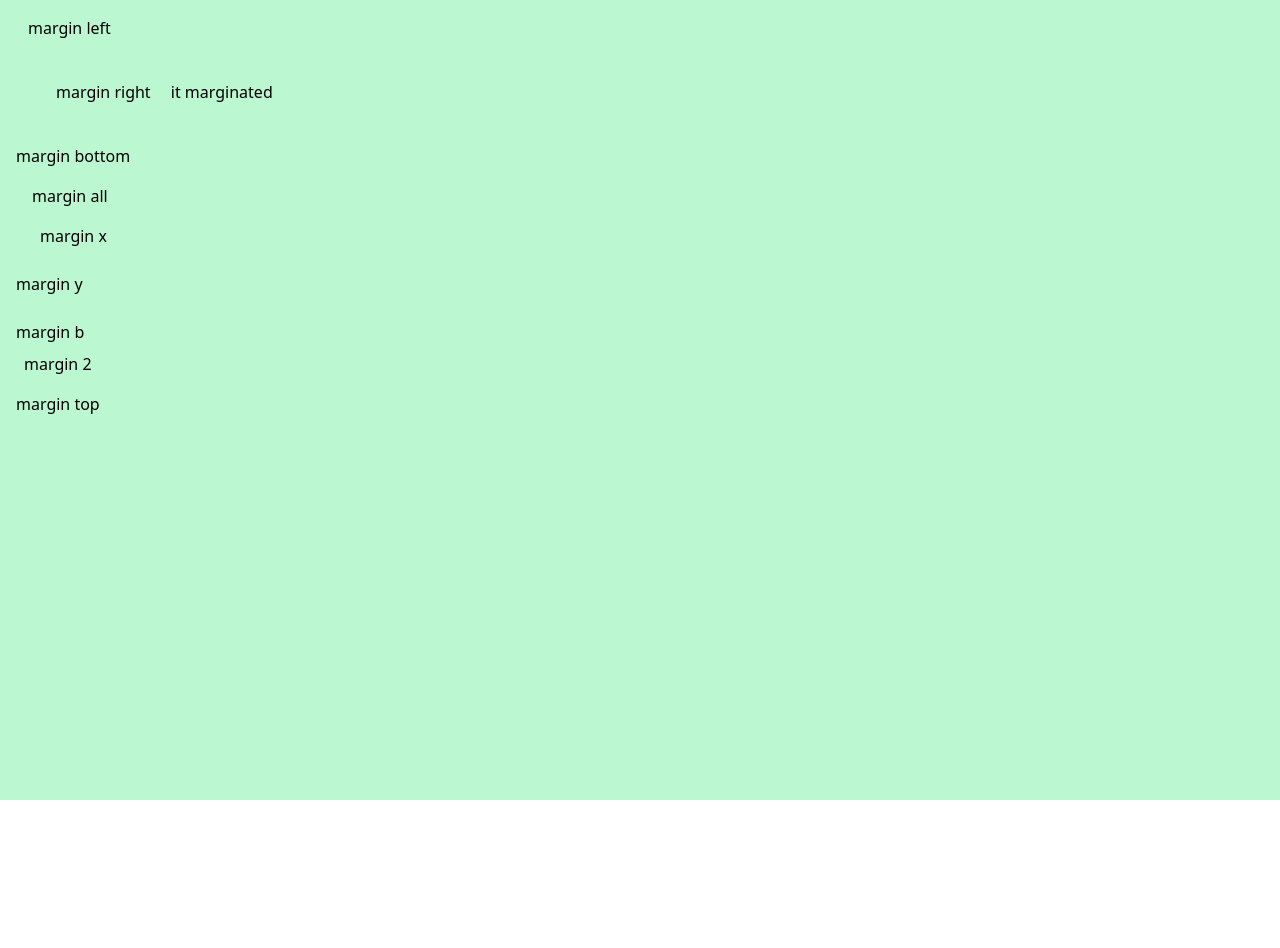
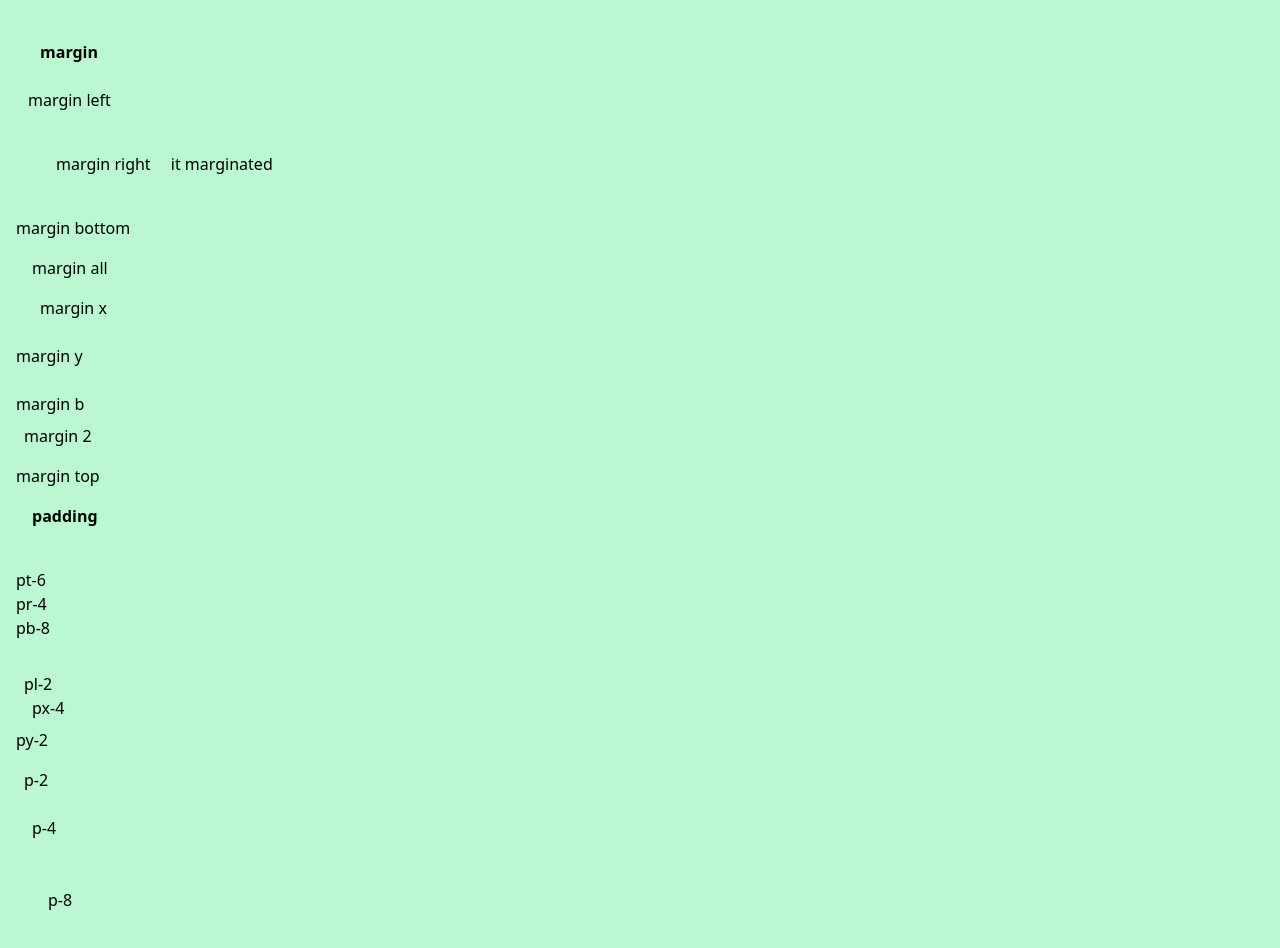
Before and after one commit to chaudhuree/tailwind-full, a website built with Vite: page margin border padding/index.html in a window 1280 px wide. Before the commit the page ends 800 px from the top, so only its background shows below. Built offline with nearby package versions, Linux system fonts and the light colour scheme.

Commit message:
docs:padding

```diff
--- a/margin border padding/index.html
+++ b/margin border padding/index.html
@@ -8,7 +8,8 @@
     <title>margin padding border</title>
   </head>
   <body>
-    <div class="h-screen p-4 bg-green-200">
+    <div class="h-full p-4 bg-green-200">
+      <h1 class="font-semibold m-6">margin</h1>
       <p class="ml-3 hover:ml-4">margin left</p>
       <p class="p-10">
         <span class="mr-4 hover:mr-36">margin right</span> it marginated
@@ -20,6 +21,16 @@
       <p class="mb-2 hover:-mb-2">margin b</p>
       <p class="m-2 hover:m-3">margin 2</p>
       <p class="mt-4 hover:mt-8">margin top</p>
+      <h1 class="font-bold p-4">padding</h1>
+      <div class="pt-6 ...">pt-6</div>
+      <div class="pr-4">pr-4</div>
+      <div class="pb-8">pb-8</div>
+      <div class="pl-2">pl-2</div>
+      <div class="px-4">px-4</div>
+      <div class="py-2">py-2</div>
+      <div class="p-2">p-2</div>
+      <div class="p-4 hover:py-8">p-4</div>
+      <div class="p-8 hover:p-16">p-8</div>
     </div>
   </body>
 </html>
```
